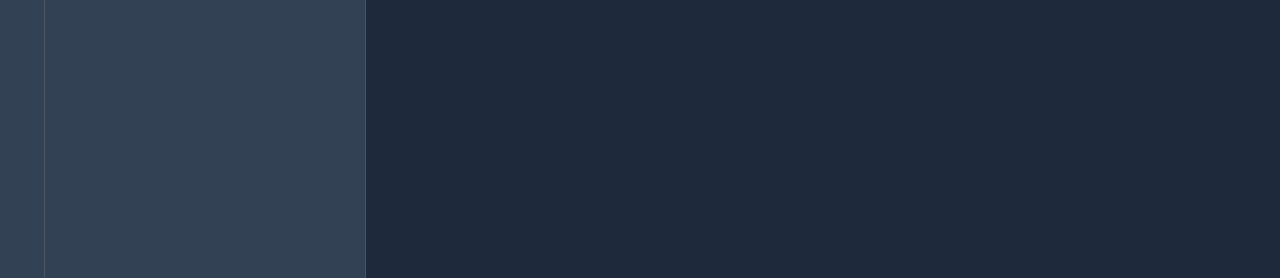
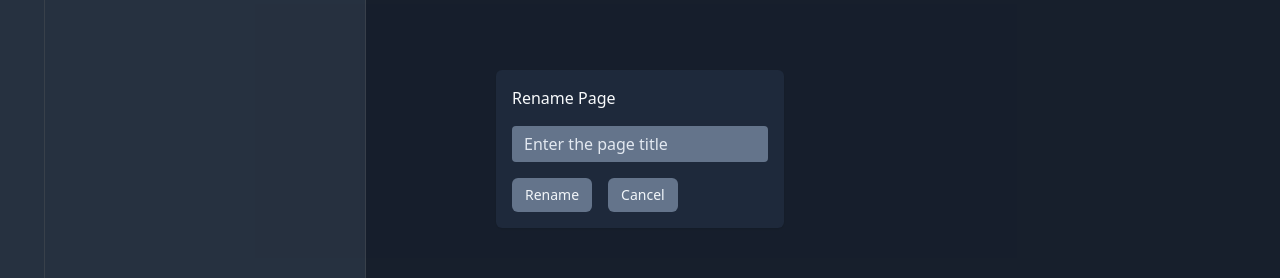
Before and after one commit to Ladav/dot-exe, a React (Vite) app in the folder client/: page /page/rename/1 in a window 1280 px wide. Shown: the part 251-529 px from the top of the page. Built offline with nearby package versions, Linux system fonts and the light colour scheme; no server answers.

Commit message:
feat: :sparkles: add functionality to rename a page

```diff
--- a/client/src/components/navigation/navigation.tsx
+++ b/client/src/components/navigation/navigation.tsx
@@ -3,10 +3,12 @@ import { Home } from '../../pages/home'
 import { getPageById } from '../../queries/page.queries'
 import { NotFound } from '../not-found'
 import { PagePreview } from '../page-preview'
+import { RenamePage } from '../rename-page'
 
 const router = createBrowserRouter(
   createRoutesFromElements(
     <Route path="/" element={<Home />}>
+      <Route path="page/rename/:pageId" element={<RenamePage />} />
       <Route
         path="page/:pageId"
         loader={async ({ params }) => {
@@ -19,7 +21,7 @@ const router = createBrowserRouter(
           redirect('/not-found')
         }}
         element={<PagePreview />}
-        // errorElement={<PagePreview.ErrorElement />}
+        errorElement={<PagePreview.ErrorElement />}
       />
       <Route path="/" element={<PagePreview.PagePreviewPlaceholder />} />
       <Route path="*" element={<NotFound />} />
--- a/client/src/components/page-list/page-list.tsx
+++ b/client/src/components/page-list/page-list.tsx
@@ -138,12 +138,12 @@ function ListItem({ activePageId, page, onDelete }: ListItemProps) {
             <span>Open to the right</span>
           </span>
         </Link>
-        <button className="my-menu-item">
+        <Link className="my-menu-item" to={`/page/rename/${page.id}`}>
           <span className="flex gap-x-2 items-center">
             <FiEdit3 />
             <span>Rename</span>
           </span>
-        </button>
+        </Link>
         <button className="my-menu-item" onClick={handleDeletePage}>
           <span className="hover:text-red-500 flex gap-x-2 items-center">
             <RiDeleteBin5Line className="transition-all duration-150" />
--- /dev/null
+++ b/client/src/components/rename-page/index.ts
@@ -0,0 +1 @@
+export { default as RenamePage } from './rename-page'
--- /dev/null
+++ b/client/src/components/rename-page/rename-page.tsx
@@ -0,0 +1,70 @@
+import { useCallback, useState } from 'react'
+import { useMutation } from 'react-query'
+import { renamePageById } from '../../queries/page.queries'
+import { queryClient } from '../../constants/client'
+import clsx from 'clsx'
+import { Button } from '../button'
+import { useNavigate, useParams } from 'react-router-dom'
+import { MyModal } from '../my-modal'
+
+export default function RenamePage() {
+  const [isOpen, setIsOpen] = useState(true)
+  const [titleInput, setTitleInput] = useState('')
+
+  const navigate = useNavigate()
+  const { pageId } = useParams<{ pageId: string }>()
+
+  const handleModalClose = useCallback(() => {
+    setIsOpen(false)
+    navigate(-1)
+  }, [navigate])
+
+  const { isLoading, mutate } = useMutation(renamePageById, {
+    onSuccess: () => {
+      setTitleInput('')
+      queryClient.invalidateQueries(['page-list'])
+      handleModalClose()
+    },
+  })
+
+  const onCreate = useCallback(
+    (title: string) => {
+      if (pageId) {
+        mutate({ id: pageId, dto: { title } })
+      }
+    },
+    [mutate, pageId],
+  )
+
+  return (
+    <MyModal title="Rename Page" visible={isOpen} triggerClose={handleModalClose}>
+      <input
+        type="text"
+        placeholder="Enter the page title"
+        className="w-full focus:outline-none rounded px-3 py-1.5 bg-slate-500 placeholder-slate-200"
+        maxLength={256}
+        value={titleInput}
+        onChange={(event) => {
+          event.preventDefault()
+          setTitleInput(event.target.value)
+        }}
+      />
+
+      <Button
+        className={clsx('primary-btn mr-4 translate transition-all duration-150', isLoading && 'hover:cursor-none')}
+        isLoading={isLoading}
+        onClick={() => onCreate(titleInput)}
+      >
+        <span className={clsx(isLoading && 'ml-2')}>Rename</span>
+      </Button>
+
+      <Button
+        className={clsx('primary-btn', isLoading && 'hover:cursor-none')}
+        disabled={isLoading}
+        onClick={handleModalClose}
+      >
+        Cancel
+      </Button>
+    </MyModal>
+  )
+}
--- a/client/src/queries/page.queries.ts
+++ b/client/src/queries/page.queries.ts
@@ -1,4 +1,4 @@
-import { CreatePageDto, FilterPageDto, Page, PageListItem, UpdatePageDto } from './../types/page.types'
+import { CreatePageDto, FilterPageDto, Page, PageListItem, RenamePageDto, UpdatePageDto } from './../types/page.types'
 import { apiClient } from '../constants/client'
 
 export async function createPage(dto: CreatePageDto) {
@@ -16,6 +16,10 @@ export async function getPageById(id: number | string) {
   return data
 }
 
+export async function renamePageById({ id, dto }: { id: number | string; dto: RenamePageDto }) {
+  await apiClient.patch(`/page/rename/${id}`, dto)
+}
+
 export async function updatePageById({ id, dto }: { id: number | string; dto: UpdatePageDto }) {
   const { data } = await apiClient.patch<Page>(`/page/${id}`, dto)
   return data
--- a/client/src/types/page.types.ts
+++ b/client/src/types/page.types.ts
@@ -19,3 +19,5 @@ export interface UpdatePageDto extends Partial<CreatePageDto> {}
 export interface FilterPageDto {
   sortOrder?: SortOrder
 }
+
+export interface RenamePageDto extends Pick<Page, 'title'> {}
```
